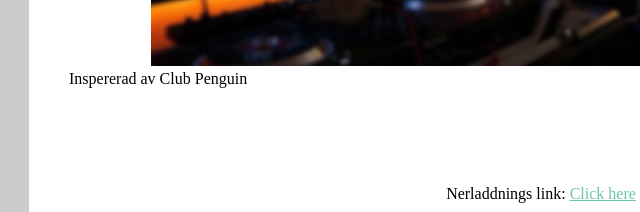
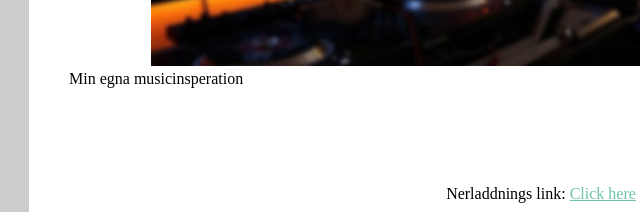
Before and after one commit to laban78/laban78.github.io, a plain HTML site: page Photoshop/Banner.html in a window 1280 px wide. Shown: the part 585-797 px from the top of the page, 99-739 px from the left. Drawn offline with Linux system fonts and the light colour scheme.

Commit message:
Update Banner.html

```diff
--- a/Photoshop/Banner.html
+++ b/Photoshop/Banner.html
@@ -19,7 +19,7 @@
            <article>
         <figure id="Banner-fig">
         	<img src="Jonathans-musikstudio.jpg" alt="Loggo">
-            <figcaption>Inspererad av Club Penguin</figcaption>
+            <figcaption>Min egna musicinsperation</figcaption>
         </figure>
         </article>
         <footer>
```
